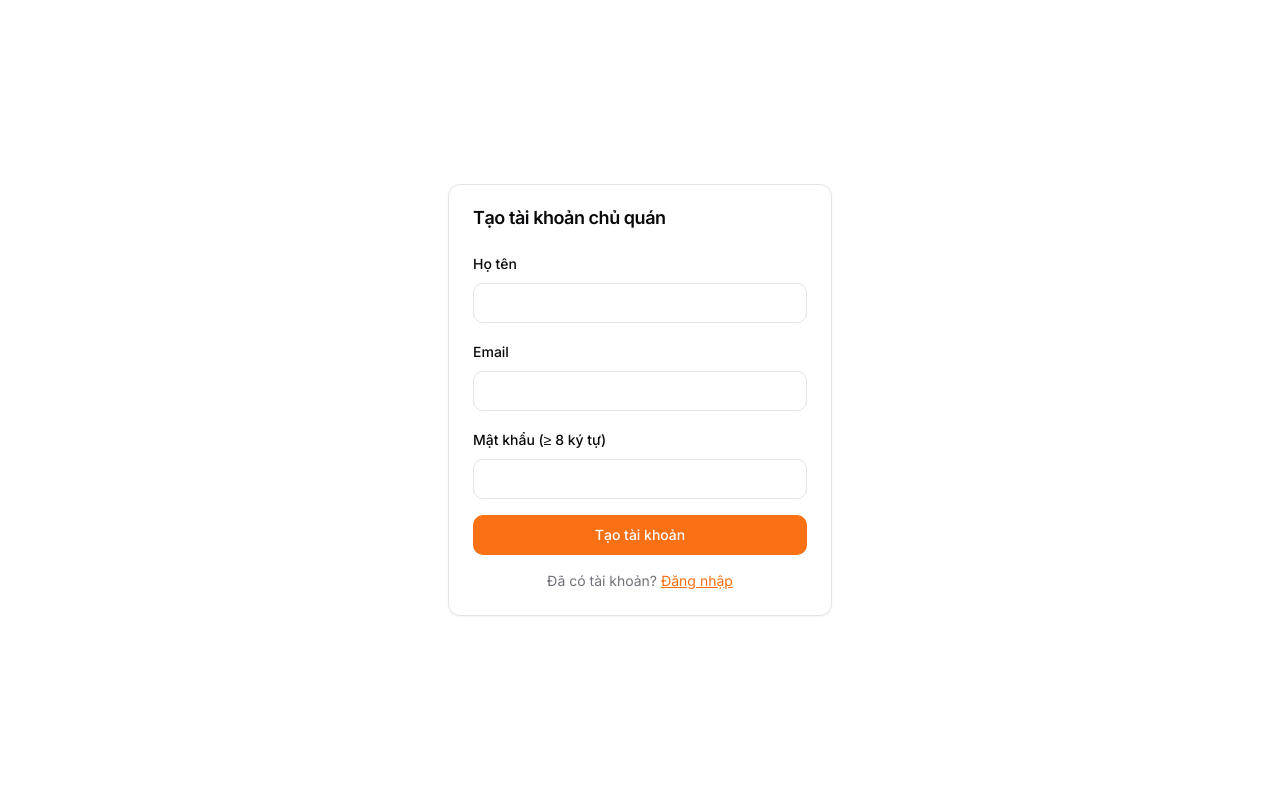
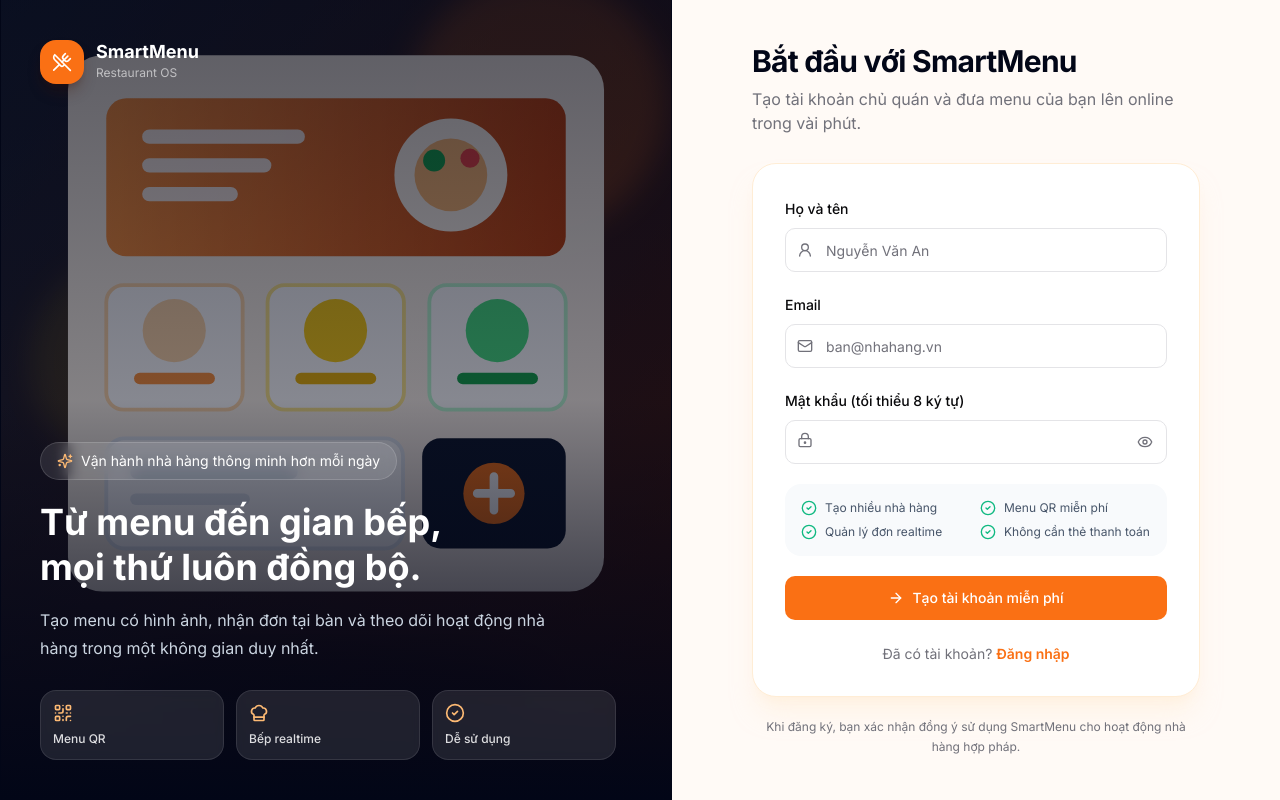
Before and after one commit to BanBannBannn/SmartMenuVibe, a Next.js app: page /register in a window 1280 px wide. Built offline with nearby package versions, Linux system fonts and the light colour scheme; no server answers.

Commit message:
feat: implement auth shell and password field components with enhanced security and validation logic

```diff
--- a/app/login/page.tsx
+++ b/app/login/page.tsx
@@ -1,13 +1,15 @@
 "use client"
 
-import { useActionState, Suspense } from "react"
+import { Suspense, useActionState } from "react"
 import Link from "next/link"
 import { useSearchParams } from "next/navigation"
+import { AlertCircle, ArrowRight, Loader2, Mail } from "lucide-react"
 import { signIn, type AuthState } from "@/app/(auth)/actions"
+import { AuthShell } from "@/components/auth/auth-shell"
+import { PasswordField } from "@/components/auth/password-field"
 import { Button } from "@/components/ui/button"
 import { Input } from "@/components/ui/input"
 import { Label } from "@/components/ui/label"
-import { Card, CardContent, CardHeader, CardTitle } from "@/components/ui/card"
 
 function LoginForm() {
 	const params = useSearchParams()
@@ -16,46 +18,84 @@
 		signIn,
 		undefined,
 	)
+
 	return (
-			<Card className="w-full max-w-sm">
-				<CardHeader>
-					<CardTitle>Đăng nhập SmartMenu</CardTitle>
-				</CardHeader>
-				<CardContent>
-					<form action={action} className="space-y-4">
+		<AuthShell
+			title="Chào mừng trở lại"
+			description="Đăng nhập để tiếp tục quản lý nhà hàng và các đơn hàng của bạn."
+		>
+			<div className="rounded-3xl border border-orange-100 bg-white p-6 shadow-xl shadow-orange-100/50 sm:p-8">
+				<form action={action} className="space-y-5">
 					<input type="hidden" name="redirect" value={redirectTo} />
 					<div className="space-y-2">
 						<Label htmlFor="email">Email</Label>
-							<Input id="email" name="email" type="email" required />
+						<div className="relative">
+							<Mail className="pointer-events-none absolute left-3 top-3.5 h-4 w-4 text-muted-foreground" />
+							<Input
+								id="email"
+								name="email"
+								type="email"
+								autoComplete="email"
+								placeholder="ban@nhahang.vn"
+								className="h-11 pl-10"
+								required
+							/>
 						</div>
-						<div className="space-y-2">
-							<Label htmlFor="password">Mật khẩu</Label>
-							<Input id="password" name="password" type="password" required />
 					</div>
+
+					<PasswordField autoComplete="current-password" />
+
 					{state?.error && (
-							<p className="text-sm text-destructive">{state.error}</p>
+						<div className="flex items-start gap-2 rounded-xl border border-red-200 bg-red-50 p-3 text-sm text-red-700">
+							<AlertCircle className="mt-0.5 h-4 w-4 shrink-0" />
+							{state.error}
+						</div>
 					)}
-						<Button type="submit" className="w-full" disabled={pending}>
+
+					<Button type="submit" size="lg" className="w-full" disabled={pending}>
+						{pending ? (
+							<Loader2 className="h-4 w-4 animate-spin" />
+						) : (
+							<ArrowRight className="h-4 w-4" />
+						)}
 						{pending ? "Đang đăng nhập..." : "Đăng nhập"}
 					</Button>
 				</form>
-					<p className="mt-4 text-center text-sm text-muted-foreground">
+
+				<div className="my-6 flex items-center gap-3 text-xs text-muted-foreground">
+					<span className="h-px flex-1 bg-border" />
+					Tài khoản dành cho chủ quán và nhân viên
+					<span className="h-px flex-1 bg-border" />
+				</div>
+
+				<p className="text-center text-sm text-muted-foreground">
 					Chưa có tài khoản?{" "}
-						<Link href="/register" className="text-primary underline">
-							Đăng ký
+					<Link
+						href="/register"
+						className="font-semibold text-primary hover:underline"
+					>
+						Đăng ký miễn phí
 					</Link>
 				</p>
-				</CardContent>
-			</Card>
+			</div>
+			<p className="mt-5 text-center text-xs text-muted-foreground">
+				Bằng cách tiếp tục, bạn đồng ý sử dụng SmartMenu cho hoạt động nhà hàng
+				hợp pháp.
+			</p>
+		</AuthShell>
 	)
 }
 
 export default function LoginPage() {
 	return (
-		<main className="flex min-h-screen items-center justify-center p-4">
-			<Suspense fallback={<div>Đang tải...</div>}>
+		<Suspense
+			fallback={
+				<div className="grid min-h-screen place-items-center bg-[#fffaf6]">
+					<Loader2 className="h-7 w-7 animate-spin text-primary" />
+				</div>
+			}
+		>
 			<LoginForm />
 		</Suspense>
-		</main>
 	)
 }
--- a/app/register/page.tsx
+++ b/app/register/page.tsx
@@ -2,52 +2,119 @@
 
 import { useActionState } from "react"
 import Link from "next/link"
+import {
+	AlertCircle,
+	ArrowRight,
+	CheckCircle2,
+	Loader2,
+	Mail,
+	UserRound,
+} from "lucide-react"
 import { signUp, type AuthState } from "@/app/(auth)/actions"
+import { AuthShell } from "@/components/auth/auth-shell"
+import { PasswordField } from "@/components/auth/password-field"
 import { Button } from "@/components/ui/button"
 import { Input } from "@/components/ui/input"
 import { Label } from "@/components/ui/label"
-import { Card, CardContent, CardHeader, CardTitle } from "@/components/ui/card"
 
 export default function RegisterPage() {
 	const [state, action, pending] = useActionState<AuthState, FormData>(
 		signUp,
 		undefined,
 	)
+
 	return (
-		<main className="flex min-h-screen items-center justify-center p-4">
-			<Card className="w-full max-w-sm">
-				<CardHeader>
-					<CardTitle>Tạo tài khoản chủ quán</CardTitle>
-				</CardHeader>
-				<CardContent>
-					<form action={action} className="space-y-4">
+		<AuthShell
+			title="Bắt đầu với SmartMenu"
+			description="Tạo tài khoản chủ quán và đưa menu của bạn lên online trong vài phút."
+		>
+			<div className="rounded-3xl border border-orange-100 bg-white p-6 shadow-xl shadow-orange-100/50 sm:p-8">
+				<form action={action} className="space-y-5">
 					<div className="space-y-2">
-							<Label htmlFor="full_name">Họ tên</Label>
-							<Input id="full_name" name="full_name" required />
+						<Label htmlFor="full_name">Họ và tên</Label>
+						<div className="relative">
+							<UserRound className="pointer-events-none absolute left-3 top-3.5 h-4 w-4 text-muted-foreground" />
+							<Input
+								id="full_name"
+								name="full_name"
+								autoComplete="name"
+								placeholder="Nguyễn Văn An"
+								className="h-11 pl-10"
+								maxLength={120}
+								required
+							/>
 						</div>
+					</div>
+
 					<div className="space-y-2">
 						<Label htmlFor="email">Email</Label>
-							<Input id="email" name="email" type="email" required />
+						<div className="relative">
+							<Mail className="pointer-events-none absolute left-3 top-3.5 h-4 w-4 text-muted-foreground" />
+							<Input
+								id="email"
+								name="email"
+								type="email"
+								autoComplete="email"
+								placeholder="ban@nhahang.vn"
+								className="h-11 pl-10"
+								required
+							/>
 						</div>
-						<div className="space-y-2">
-							<Label htmlFor="password">Mật khẩu (≥ 8 ký tự)</Label>
-							<Input id="password" name="password" type="password" required />
 					</div>
+
+					<PasswordField
+						label="Mật khẩu (tối thiểu 8 ký tự)"
+						minLength={8}
+						autoComplete="new-password"
+					/>
+
+					<div className="grid gap-2 rounded-2xl bg-slate-50 p-4 text-xs text-slate-600 sm:grid-cols-2">
+						<Benefit text="Tạo nhiều nhà hàng" />
+						<Benefit text="Menu QR miễn phí" />
+						<Benefit text="Quản lý đơn realtime" />
+						<Benefit text="Không cần thẻ thanh toán" />
+					</div>
+
 					{state?.error && (
-							<p className="text-sm text-destructive">{state.error}</p>
+						<div className="flex items-start gap-2 rounded-xl border border-red-200 bg-red-50 p-3 text-sm text-red-700">
+							<AlertCircle className="mt-0.5 h-4 w-4 shrink-0" />
+							{state.error}
+						</div>
 					)}
-						<Button type="submit" className="w-full" disabled={pending}>
-							{pending ? "Đang tạo..." : "Tạo tài khoản"}
+
+					<Button type="submit" size="lg" className="w-full" disabled={pending}>
+						{pending ? (
+							<Loader2 className="h-4 w-4 animate-spin" />
+						) : (
+							<ArrowRight className="h-4 w-4" />
+						)}
+						{pending ? "Đang tạo tài khoản..." : "Tạo tài khoản miễn phí"}
 					</Button>
 				</form>
-					<p className="mt-4 text-center text-sm text-muted-foreground">
+
+				<p className="mt-6 text-center text-sm text-muted-foreground">
 					Đã có tài khoản?{" "}
-						<Link href="/login" className="text-primary underline">
+					<Link
+						href="/login"
+						className="font-semibold text-primary hover:underline"
+					>
 						Đăng nhập
 					</Link>
 				</p>
-				</CardContent>
-			</Card>
-		</main>
+			</div>
+			<p className="mt-5 text-center text-xs leading-5 text-muted-foreground">
+				Khi đăng ký, bạn xác nhận đồng ý sử dụng SmartMenu cho hoạt động nhà
+				hàng hợp pháp.
+			</p>
+		</AuthShell>
 	)
 }
+
+function Benefit({ text }: { text: string }) {
+	return (
+		<span className="flex items-center gap-2">
+			<CheckCircle2 className="h-4 w-4 shrink-0 text-emerald-500" />
+			{text}
+		</span>
+	)
+}
--- /dev/null
+++ b/components/auth/auth-shell.tsx
@@ -0,0 +1,101 @@
+import Link from "next/link"
+import {
+	CheckCircle2,
+	ChefHat,
+	QrCode,
+	Sparkles,
+	UtensilsCrossed,
+} from "lucide-react"
+
+export function AuthShell({
+	children,
+	title,
+	description,
+}: {
+	children: React.ReactNode
+	title: string
+	description: string
+}) {
+	return (
+		<main className="min-h-screen bg-[#fffaf6] lg:grid lg:grid-cols-[1.05fr_0.95fr]">
+			<section className="relative hidden min-h-screen overflow-hidden bg-slate-950 p-10 text-white lg:flex lg:flex-col">
+				<img
+					src="/images/auth-restaurant.svg"
+					alt="Không gian nhà hàng sử dụng SmartMenu"
+					className="absolute inset-0 h-full w-full object-cover opacity-65"
+				/>
+				<div className="absolute inset-0 bg-gradient-to-b from-slate-950/45 via-slate-950/20 to-slate-950" />
+
+				<Link href="/" className="relative z-10 flex items-center gap-3">
+					<span className="grid h-11 w-11 place-items-center rounded-2xl bg-primary text-white shadow-lg shadow-orange-950/30">
+						<UtensilsCrossed className="h-5 w-5" />
+					</span>
+					<div>
+						<p className="text-lg font-bold leading-none">SmartMenu</p>
+						<p className="mt-1 text-xs text-white/60">Restaurant OS</p>
+					</div>
+				</Link>
+
+				<div className="relative z-10 mt-auto max-w-xl">
+					<div className="mb-5 inline-flex items-center gap-2 rounded-full border border-white/15 bg-white/10 px-4 py-2 text-sm backdrop-blur">
+						<Sparkles className="h-4 w-4 text-orange-300" />
+						Vận hành nhà hàng thông minh hơn mỗi ngày
+					</div>
+					<h2 className="text-4xl font-bold leading-tight">
+						Từ menu đến gian bếp,
+						<br />
+						mọi thứ luôn đồng bộ.
+					</h2>
+					<p className="mt-4 max-w-lg leading-7 text-slate-300">
+						Tạo menu có hình ảnh, nhận đơn tại bàn và theo dõi hoạt động nhà
+						hàng trong một không gian duy nhất.
+					</p>
+					<div className="mt-7 grid grid-cols-3 gap-3">
+						<Feature icon={QrCode} label="Menu QR" />
+						<Feature icon={ChefHat} label="Bếp realtime" />
+						<Feature icon={CheckCircle2} label="Dễ sử dụng" />
+					</div>
+				</div>
+			</section>
+
+			<section className="flex min-h-screen items-center justify-center px-4 py-10 sm:px-8">
+				<div className="w-full max-w-md">
+					<Link
+						href="/"
+						className="mb-9 flex items-center justify-center gap-3 lg:hidden"
+					>
+						<span className="grid h-11 w-11 place-items-center rounded-2xl bg-primary text-white shadow-lg shadow-orange-200">
+							<UtensilsCrossed className="h-5 w-5" />
+						</span>
+						<span className="text-xl font-bold">SmartMenu</span>
+					</Link>
+
+					<div className="mb-7">
+						<h1 className="text-3xl font-bold tracking-tight text-slate-950">
+							{title}
+						</h1>
+						<p className="mt-2 leading-6 text-muted-foreground">
+							{description}
+						</p>
+					</div>
+					{children}
+				</div>
+			</section>
+		</main>
+	)
+}
+
+function Feature({
+	icon: Icon,
+	label,
+}: {
+	icon: typeof QrCode
+	label: string
+}) {
+	return (
+		<div className="rounded-2xl border border-white/10 bg-white/10 p-3 backdrop-blur-sm">
+			<Icon className="h-5 w-5 text-orange-300" />
+			<p className="mt-2 text-xs font-medium text-white/85">{label}</p>
+		</div>
+	)
+}
--- /dev/null
+++ b/components/auth/password-field.tsx
@@ -0,0 +1,47 @@
+"use client"
+
+import { useState } from "react"
+import { Eye, EyeOff, LockKeyhole } from "lucide-react"
+import { Input } from "@/components/ui/input"
+import { Label } from "@/components/ui/label"
+
+export function PasswordField({
+	label = "Mật khẩu",
+	minLength,
+	autoComplete,
+}: {
+	label?: string
+	minLength?: number
+	autoComplete: "current-password" | "new-password"
+}) {
+	const [visible, setVisible] = useState(false)
+	return (
+		<div className="space-y-2">
+			<Label htmlFor="password">{label}</Label>
+			<div className="relative">
+				<LockKeyhole className="pointer-events-none absolute left-3 top-3 h-4 w-4 text-muted-foreground" />
+				<Input
+					id="password"
+					name="password"
+					type={visible ? "text" : "password"}
+					autoComplete={autoComplete}
+					minLength={minLength}
+					className="h-11 pl-10 pr-11"
+					required
+				/>
+				<button
+					type="button"
+					onClick={() => setVisible((current) => !current)}
+					className="absolute right-1 top-1 grid h-9 w-9 place-items-center rounded-md text-muted-foreground hover:bg-muted hover:text-foreground"
+					aria-label={visible ? "Ẩn mật khẩu" : "Hiện mật khẩu"}
+				>
+					{visible ? (
+						<EyeOff className="h-4 w-4" />
+					) : (
+						<Eye className="h-4 w-4" />
+					)}
+				</button>
+			</div>
+		</div>
+	)
+}
```
Also changed, not shown: app/(auth)/actions.ts (+19 -3 lines), public/images/auth-restaurant.svg (added). Lines whose indentation alone changed are shown as unchanged.
